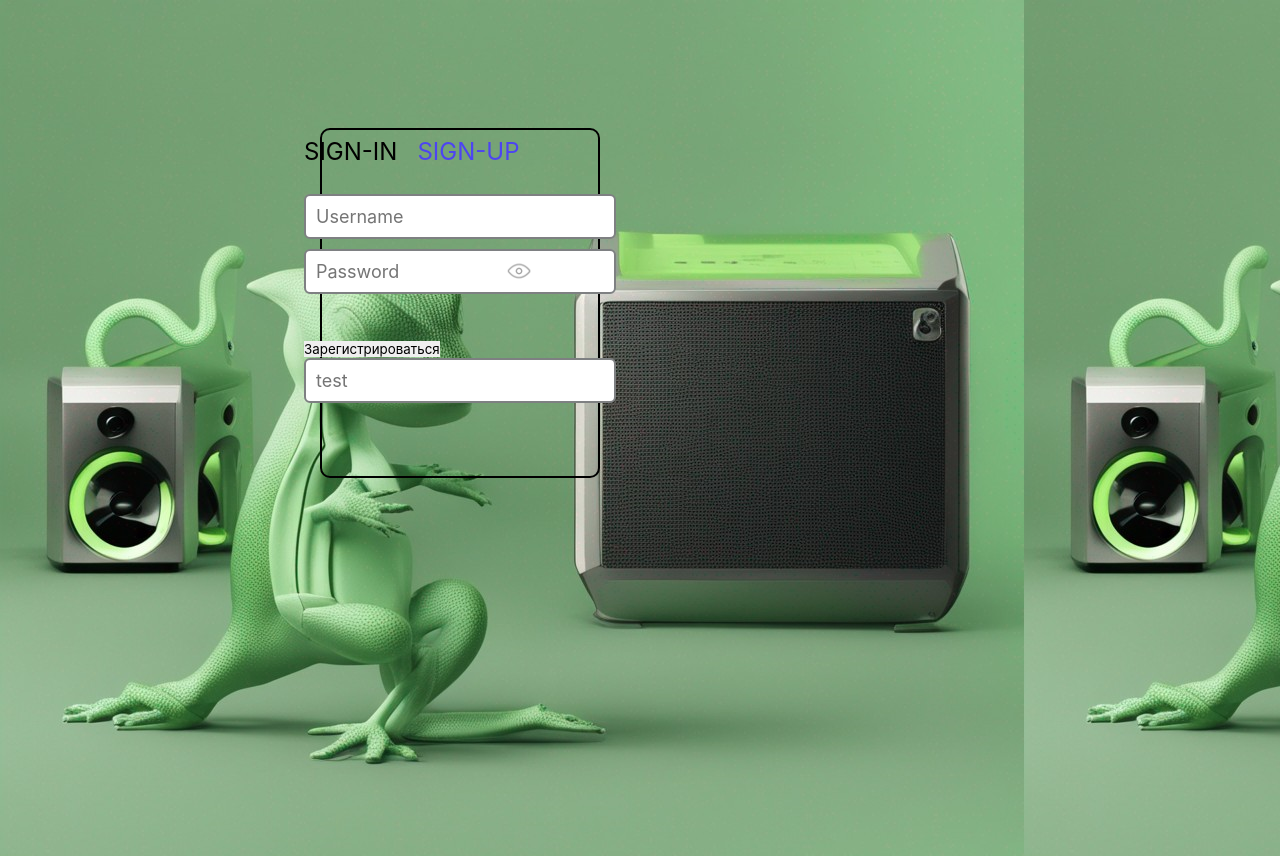
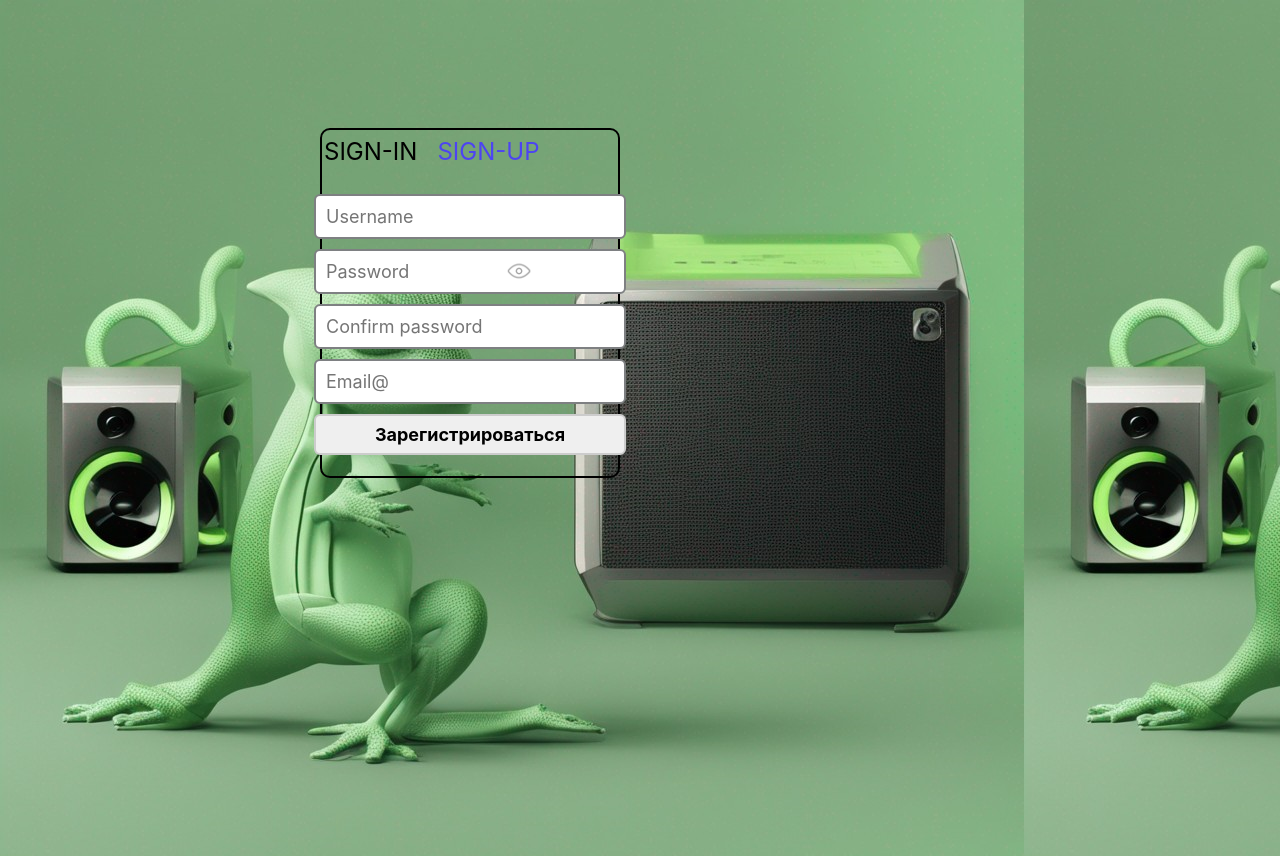
Before and after one commit to polovnikovAI/auth-sign-in, a React (Create React App) app: page / in a window 1280 px wide. Both pictures are taken after a click on the element "SIGN-UP". Shown: the top 856 px of the page. Built offline with nearby package versions, Linux system fonts and the light colour scheme.

Commit message:
готовый модуль авторизации/регистрации

```diff
--- a/src/components/Sign-in-up/Form.jsx
+++ b/src/components/Sign-in-up/Form.jsx
@@ -40,13 +40,31 @@ const Form = () => {
                         src={eyeIcon}
                         alt='show'
                         className={s.showPasswd}
-                        onClick={(e) => {
+                        onClick={() => {
                             setVisiblePassword(!visiblePassword)
                         }}
                     />
                 </div>
-                <button>Зарегистрироваться</button>
-                <CustomInput placeholder='test' />
+                {optionActive ? (
+                    <div className={s.addInputBlock}>
+                        <CustomInput
+                            type={visiblePassword ? 'text' : 'password'}
+                            placeholder='Confirm password'
+                        />
+                        <CustomInput
+                            type='text'
+                            placeholder='Email@'
+                        />
+                    </div>
+                ) : (
+                    ''
+                )}
+                <button
+                    style={optionActive ? {} : { marginTop: '86px' }}
+                    className={s.btn_auth}
+                >
+                    {optionActive ? 'Зарегистрироваться' : 'Войти'}
+                </button>
             </div>
         </div>
     )
--- a/src/components/Sign-in-up/FormStyle.module.sass
+++ b/src/components/Sign-in-up/FormStyle.module.sass
@@ -1,5 +1,5 @@
 .form
-    width: 280px
+    width: 300px
     height: 350px
     font-size: 24px
     display: flex
@@ -14,10 +14,28 @@
             .option
                 background: transparent
                 cursor: pointer
-                margin-right: 20px
+                margin-right: 10px
+                display: inline
+                position: relative
+                color: #000
+                text-decoration: none
+                margin-left: 10px
+                cursor: pointer
+                &::before
+                    content: ''
+                    position: absolute
+                    top: 100%
+                    left: 0
+                    width: 0
+                    height: 2px
+                    background: #0400ff
+                    transition: 0.4s
+                &:hover::before
+                    width: 100%
             .optionActive
                 color: #4d44f2
-                margin-right: 20px
+                margin-left: 10px
+                margin-right: 10px
                 cursor: pointer
         .inputBlock
             display: flex
@@ -28,7 +46,21 @@
                 height: 30px
                 position: relative
                 top: -48px
-                left: 200px
+                left: 190px
                 opacity: .4
                 &:hover
                     opacity: 1
+        .addInputBlock
+            display: flex
+            flex-direction: column
+            margin-top: -30px
+        .btn_auth
+            width: 100%
+            font-size: 18px
+            font-weight: 700
+            padding: 8px 12px
+            border: 2px solid #ccc
+            border-radius: 6px
+            color: #000
+            &:active
+                scale: .96
```
